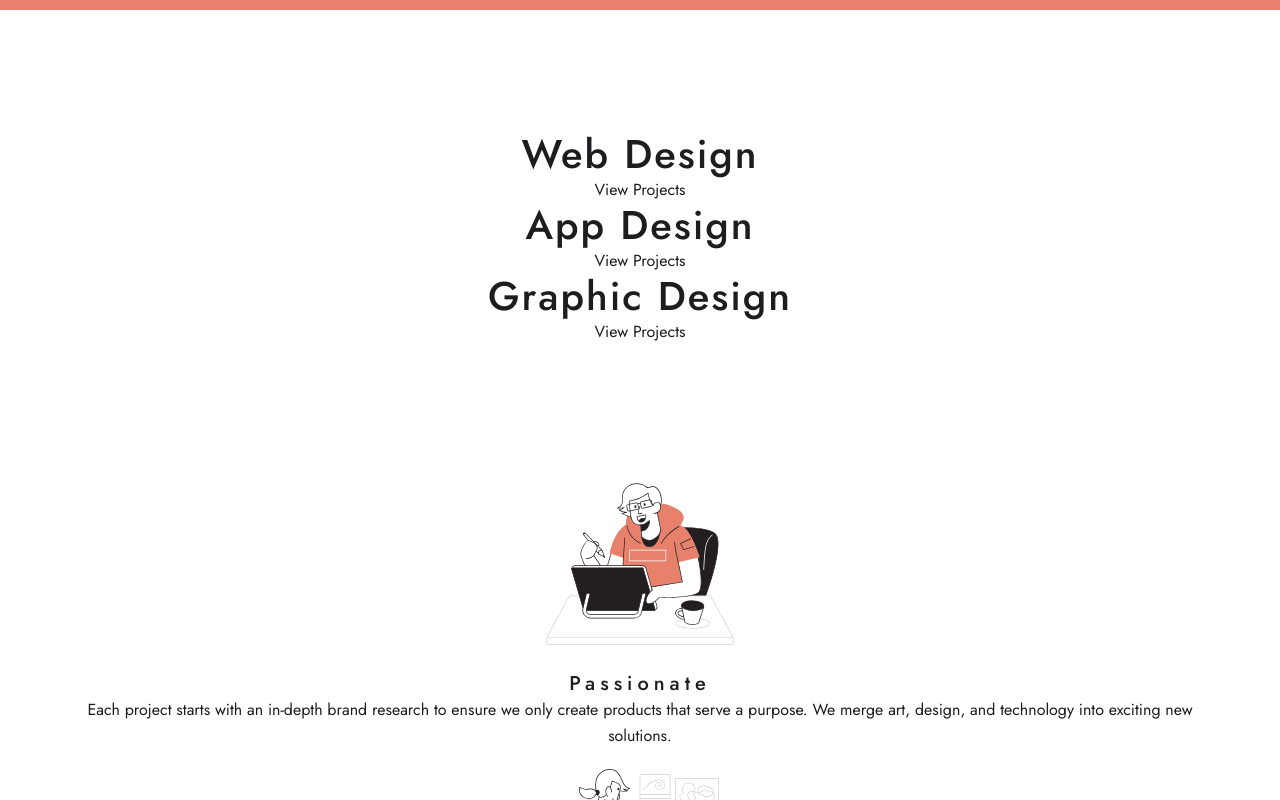
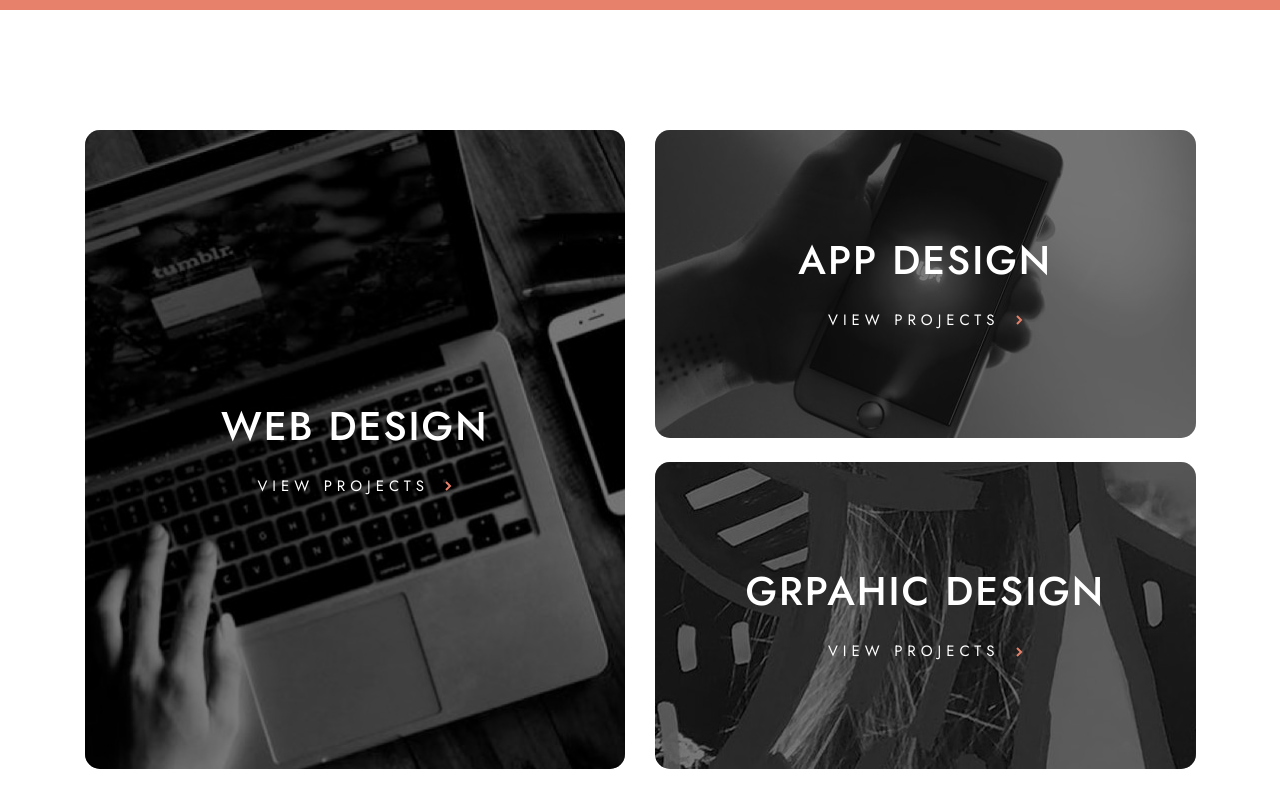
Before and after one commit to Andrparsons/designo, a Next.js app: page / in a window 1280 px wide. Shown: the part 2060-2860 px from the top of the page. Built offline with nearby package versions, Linux system fonts and the light colour scheme.

Commit message:
created Project Link component and added to index

```diff
--- a/components/Footer/Footer.module.css
+++ b/components/Footer/Footer.module.css
@@ -49,6 +49,12 @@
 .address {
   margin-top: 2.5rem;
   opacity: 0.5;
+}
+
+.addressLine {
+  font-size: 0.9375rem;
+  line-height: 1.67;
+  margin: 0;
 }
 
 .footerIcons {
@@ -118,6 +124,11 @@
     margin-top: 2rem;
   }
 
+  .addressLine {
+    font-size: 1rem;
+    line-height: 1.62;
+  }
+
   .footerIcons {
     min-width: 184px;
     margin-left: 3.125rem;
--- /dev/null
+++ b/components/ProjectLink/ProjectLink.js
@@ -0,0 +1,27 @@
+import styles from "./ProjectLink.module.css";
+import Link from "next/link";
+
+import { IconRightArrow } from "../SvgComponents/shared/desktop";
+
+export default function ProjectLink(props) {
+  return (
+    <div className={styles.projectLink}>
+      <Link href={props.linkPath}>
+        <a className={styles.link}>
+          <picture>
+            <source srcSet={props.desktopImg} media="(min-width:900px)" />
+            <source srcSet={props.tabletImg} media="(min-width:550px)" />
+            <img src={props.mobileImg} alt="" className={styles.projectImg} />
+          </picture>
+          <div className={styles.projectContent}>
+            <h2>{props.title}</h2>
+            <div className={styles.projectLine}>
+              <p className={styles.view}>view projects</p>
+              <IconRightArrow />
+            </div>
+          </div>
+        </a>
+      </Link>
+    </div>
+  );
+}
--- /dev/null
+++ b/components/ProjectLink/ProjectLink.module.css
@@ -0,0 +1,62 @@
+.link {
+  position: relative;
+  display: flex;
+  justify-content: center;
+  align-items: center;
+  max-width: fit-content;
+  margin: 0 auto 1.5rem;
+}
+
+.link::before {
+  content: "";
+  display: block;
+  position: absolute;
+  top: 0;
+  bottom: 0;
+  left: 0;
+  right: 0;
+  background: #000000;
+  opacity: 0.5;
+  border-radius: var(--borderRadiuslarge);
+}
+
+.link:hover::before {
+  background: var(--highlightBg);
+  opacity: 0.8;
+}
+
+.projectImg {
+  border-radius: var(--borderRadiuslarge);
+  vertical-align: middle;
+}
+
+.projectContent {
+  position: absolute;
+  color: var(--textLight);
+  text-transform: uppercase;
+}
+
+.projectLine {
+  display: flex;
+  align-items: center;
+  justify-content: center;
+  margin-top: 0.75rem;
+}
+
+.view {
+  font-size: 0.9375rem;
+  letter-spacing: 5px;
+  margin-right: 1rem;
+}
+
+@media (min-width: 550px) {
+  .projectLine {
+    margin-top: 1.5rem;
+  }
+}
+
+@media (min-width: 900px) {
+  .link {
+    margin: 0;
+  }
+}
--- a/pages/index.js
+++ b/pages/index.js
@@ -3,6 +3,7 @@ import styles from "../styles/Home.module.css";
 
 import Container from "../components/Container/Container";
 import Button from "../components/Button/Button";
+import ProjectLink from "../components/ProjectLink/ProjectLink";
 import CTA from "../components/CTA/CTA";
 
 // svg illustrations
@@ -43,18 +44,32 @@ export default function Home() {
         {/* project links s/b component */}
         <section className={styles.projectSection}>
           <Container>
-            <div className={styles.project}>
-              <h2>Web Design</h2>
-              View Projects
-            </div>
+            <div className={styles.projectGrid}>
+              <div className={styles.largeProjectLink}>
+                <ProjectLink
+                  mobileImg="/home/mobile/image-web-design.jpg"
+                  tabletImg="/home/tablet/image-web-design.jpg"
+                  desktopImg="/home/desktop/image-web-design-large.jpg"
+                  title="Web Design"
+                  linkPath="/web-design"
+                />
+              </div>
 
-            <div className={styles.project}>
-              <h2>App Design</h2>
-              View Projects
-            </div>
-            <div className={styles.project}>
-              <h2>Graphic Design</h2>
-              View Projects
+              <ProjectLink
+                mobileImg="/home/mobile/image-app-design.jpg"
+                tabletImg="/home/tablet/image-app-design.jpg"
+                desktopImg="/home/desktop/image-app-design.jpg"
+                title="App Design"
+                linkPath="/app-design"
+              />
+
+              <ProjectLink
+                mobileImg="/home/mobile/image-graphic-design.jpg"
+                tabletImg="/home/tablet/image-graphic-design.jpg"
+                desktopImg="/home/desktop/image-graphic-design.jpg"
+                title="Grpahic Design"
+                linkPath="/graphic-design"
+              />
             </div>
           </Container>
         </section>
--- a/styles/Home.module.css
+++ b/styles/Home.module.css
@@ -15,3 +15,17 @@
   color: var(--textLight);
   padding-top: 5rem;
 }
+
+@media (min-width: 900px) {
+  .projectGrid {
+    display: grid;
+    grid-template-columns: 1fr 1fr;
+    grid-template-rows: 1fr 1fr;
+    column-gap: 1.875rem;
+    row-gap: 1.5rem;
+  }
+
+  .largeProjectLink {
+    grid-row: 1 / span 2;
+  }
+}
--- a/styles/globals.css
+++ b/styles/globals.css
@@ -81,8 +81,8 @@ h4 {
 }
 
 p {
-  font-size: 0.9375rem;
-  line-height: 1.67;
+  font-size: 1rem;
+  line-height: 1.62;
   margin: 0;
 }
 
```
